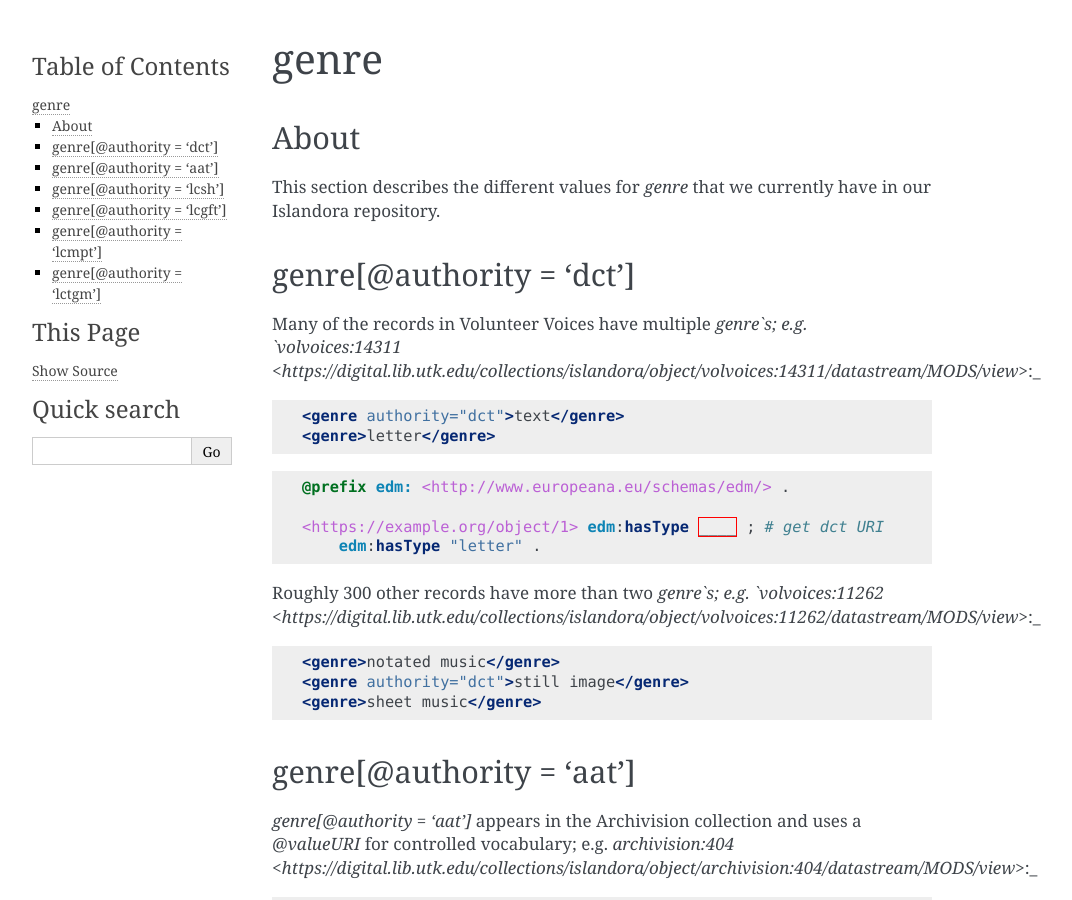
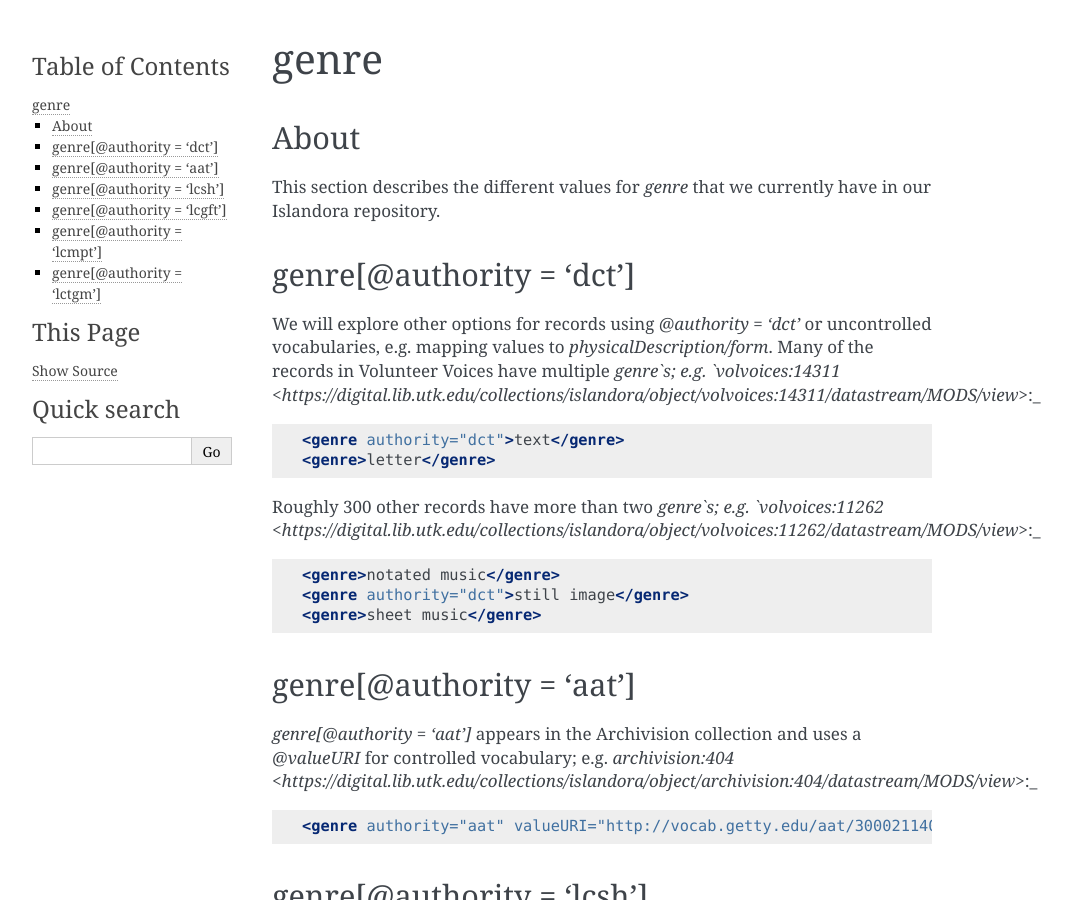
Before and after one commit to UTKcataloging/mods_to_rdf, a Sphinx documentation site: the page built from docs/source/top_level_elements/genre.rst, in a window 1280 px wide and 900 px high. Shown: the whole window, without its empty margins (148-1220 px from the left). Built offline with Sphinx 7.4.7, drawn with Linux system fonts in a browser that asks for light colours; formulas are drawn with MathJax 3.

Commit message:
Add comment on `@authority = 'dct'`.

```diff
--- a/docs/source/top_level_elements/genre.rst
+++ b/docs/source/top_level_elements/genre.rst
@@ -9,19 +9,12 @@ This section describes the different values for `genre` that we currently have i
 genre[@authority = 'dct']
 -------------------------
 
-Many of the records in Volunteer Voices have multiple `genre`s; e.g. `volvoices:14311 <https://digital.lib.utk.edu/collections/islandora/object/volvoices:14311/datastream/MODS/view>`:_
+We will explore other options for records using `@authority = 'dct'` or uncontrolled vocabularies, e.g. mapping values to `physicalDescription/form`. Many of the records in Volunteer Voices have multiple `genre`s; e.g. `volvoices:14311 <https://digital.lib.utk.edu/collections/islandora/object/volvoices:14311/datastream/MODS/view>`:_
 
 .. code-block:: xml
 
     <genre authority="dct">text</genre>
     <genre>letter</genre>
-
-.. code-block:: turtle
-
-    @prefix edm: <http://www.europeana.eu/schemas/edm/> .
-
-    <https://example.org/object/1> edm:hasType ____ ; # get dct URI
-        edm:hasType "letter" .
 
 
 Roughly 300 other records have more than two `genre`s; e.g. `volvoices:11262 <https://digital.lib.utk.edu/collections/islandora/object/volvoices:11262/datastream/MODS/view>`:_
```
